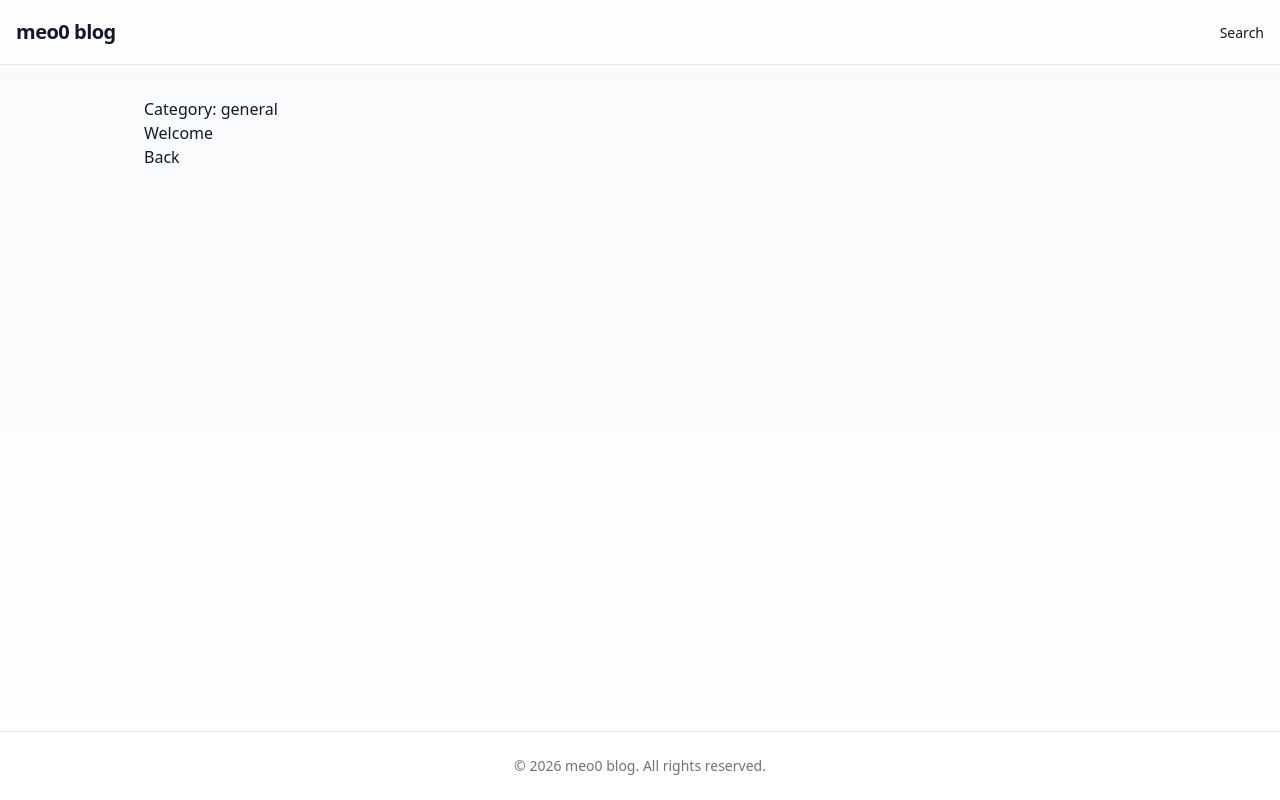
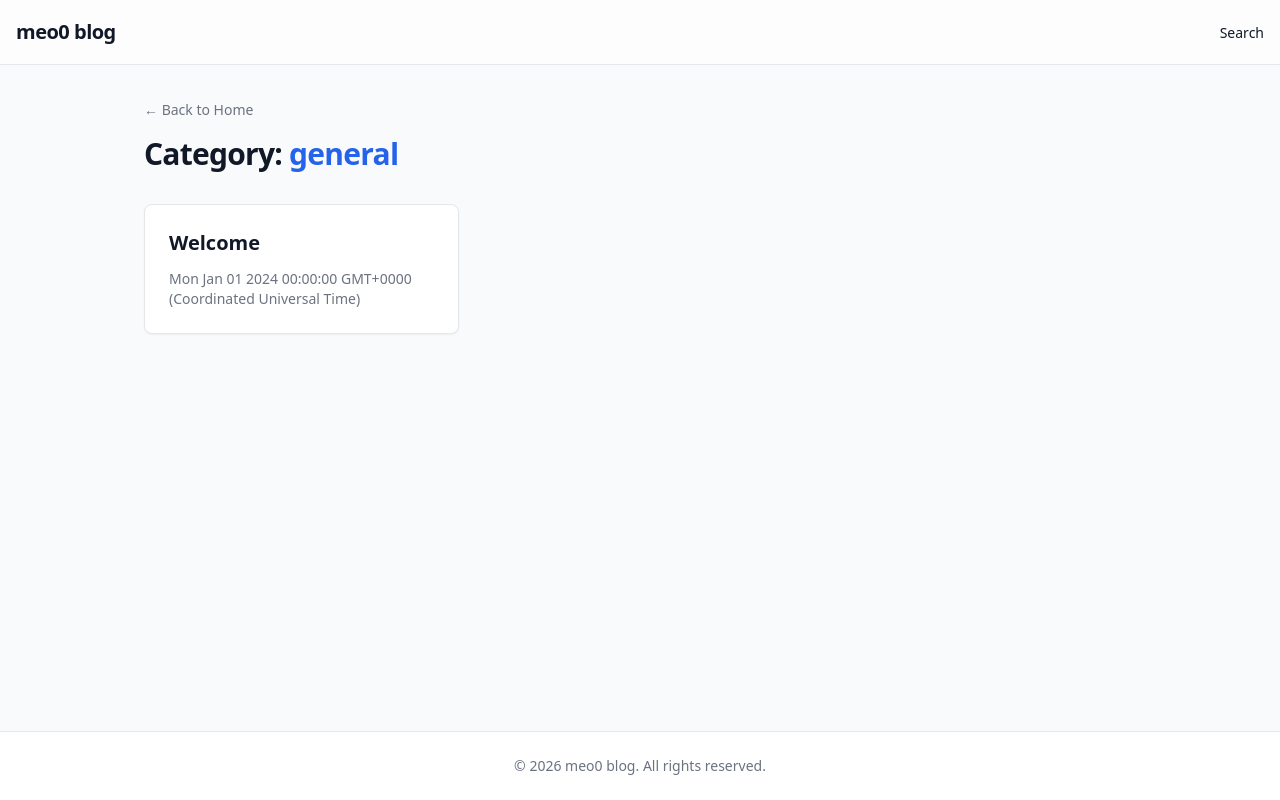
Before and after one commit to meo0/blog, a Next.js app: page /blog/categories/general in a window 1280 px wide. Built offline with nearby package versions, Linux system fonts and the light colour scheme.

Commit message:
[fix design] tags, catetories view

```diff
--- a/src/app/blog/categories/[categories]/page.tsx
+++ b/src/app/blog/categories/[categories]/page.tsx
@@ -1,5 +1,6 @@
 import Link from "next/link";
 import { getAllCategories, getAllPosts } from "@/lib/posts";
+import PostCard from "@/components/PostCard";
 
 export function generateStaticParams() {
   return getAllCategories().map((cat) => ({ categories: cat }));
@@ -11,17 +12,16 @@ export default function CategoryPage({ params }: { params: { categories: string
 
   return (
     <main>
-      <h1>Category: {category}</h1>
-      <ul>
+      <div className="mb-8">
+        <Link href="/" className="text-sm text-gray-500 hover:text-blue-600 mb-4 inline-block">&larr; Back to Home</Link>
+        <h1 className="text-3xl font-bold tracking-tight">Category: <span className="text-blue-600">{category}</span></h1>
+      </div>
+
+      <div className="grid grid-cols-1 md:grid-cols-2 lg:grid-cols-3 gap-6">
         {posts.map((p) => (
-          <li key={p.slug}>
-            <Link href={`/blog/${encodeURIComponent(p.slug)}`}>{p.title}</Link>
-          </li>
+          <PostCard key={p.slug} post={p} />
         ))}
-      </ul>
-      <p>
-        <Link href="/">Back</Link>
-      </p>
+      </div>
     </main>
   );
 }
--- a/src/app/blog/tag/[tag]/page.tsx
+++ b/src/app/blog/tag/[tag]/page.tsx
@@ -1,5 +1,6 @@
 import Link from "next/link";
 import { getAllPosts, getAllTags } from "@/lib/posts";
+import PostCard from "@/components/PostCard";
 
 export function generateStaticParams() {
   return getAllTags().map((tag) => ({ tag }));
@@ -11,17 +12,16 @@ export default function TagPage({ params }: { params: { tag: string } }) {
 
   return (
     <main>
-      <h1>Tag: {tag}</h1>
-      <ul>
+      <div className="mb-8">
+        <Link href="/" className="text-sm text-gray-500 hover:text-blue-600 mb-4 inline-block">&larr; Back to Home</Link>
+        <h1 className="text-3xl font-bold tracking-tight">Tag: <span className="text-blue-600">{tag}</span></h1>
+      </div>
+
+      <div className="grid grid-cols-1 md:grid-cols-2 lg:grid-cols-3 gap-6">
         {posts.map((p) => (
-          <li key={p.slug}>
-            <Link href={`/blog/${encodeURIComponent(p.slug)}`}>{p.title}</Link>
-          </li>
+          <PostCard key={p.slug} post={p} />
         ))}
-      </ul>
-      <p>
-        <Link href="/">Back</Link>
-      </p>
+      </div>
     </main>
   );
 }
--- a/src/app/globals.css
+++ b/src/app/globals.css
@@ -18,7 +18,5 @@
 
 body {
     color: rgb(var(--foreground-rgb));
-    background: linear-gradient(to bottom,
-            transparent,
-            rgb(var(--background-end-rgb))) rgb(var(--background-start-rgb));
+    @apply bg-gray-50;
 }
--- a/src/app/page.tsx
+++ b/src/app/page.tsx
@@ -1,5 +1,6 @@
 import Link from "next/link";
 import { getAllPosts, getAllTags, getAllCategories } from "@/lib/posts";
+import PostCard from "@/components/PostCard";
 
 export default function BlogIndexPage() {
   const posts = getAllPosts();
@@ -17,27 +18,7 @@ export default function BlogIndexPage() {
         <h2 className="text-2xl font-bold tracking-tight mb-6">Latest Posts</h2>
         <div className="grid grid-cols-1 md:grid-cols-2 lg:grid-cols-3 gap-6">
           {posts.map((p) => (
-            <Link
-              key={p.slug}
-              href={`/blog/${encodeURIComponent(p.slug)}`}
-              className="group block p-6 bg-white rounded-lg border border-gray-200 shadow-sm hover:shadow-md hover:border-blue-500 transition-all duration-200"
-            >
-              <article className="space-y-2">
-                <h3 className="text-xl font-semibold group-hover:text-blue-600 transition-colors">
-                  {p.title}
-                </h3>
-                {p.date && (
-                  <p className="text-sm text-gray-500">
-                    {p.date}
-                  </p>
-                )}
-                {p.description && (
-                   <p className="text-gray-600 line-clamp-3 text-sm">
-                       {p.description}
-                   </p>
-                )}
-              </article>
-            </Link>
+            <PostCard key={p.slug} post={p} />
           ))}
         </div>
       </section>
@@ -65,9 +46,9 @@ export default function BlogIndexPage() {
               <li key={c}>
                 <Link
                   href={`/blog/categories/${encodeURIComponent(c)}`}
-                  className="text-gray-600 hover:text-blue-600 transition-colors flex items-center"
+                  className="text-gray-700 font-medium hover:text-blue-600 hover:bg-white transition-all flex items-center p-2 rounded-md hover:shadow-sm"
                 >
-                  <span className="w-2 h-2 bg-gray-300 rounded-full mr-2"></span>
+                  <span className="w-2 h-2 bg-blue-500 rounded-full mr-3"></span>
                   {c}
                 </Link>
               </li>
--- /dev/null
+++ b/src/components/PostCard.tsx
@@ -0,0 +1,33 @@
+import Link from "next/link";
+
+type Post = {
+  slug: string;
+  title: string;
+  date?: string;
+  description?: string;
+};
+
+export default function PostCard({ post }: { post: Post }) {
+  return (
+    <Link
+      href={`/blog/${encodeURIComponent(post.slug)}`}
+      className="group block p-6 bg-white rounded-lg border border-gray-200 shadow-sm hover:shadow-md hover:border-blue-500 transition-all duration-200"
+    >
+      <article className="space-y-3">
+        <h3 className="text-xl font-bold group-hover:text-blue-600 transition-colors">
+          {post.title}
+        </h3>
+        {post.date && (
+          <time dateTime={post.date} className="block text-sm text-gray-500">
+            {post.date}
+          </time>
+        )}
+        {post.description && (
+          <p className="text-gray-600 line-clamp-3 text-sm leading-relaxed">
+            {post.description}
+          </p>
+        )}
+      </article>
+    </Link>
+  );
+}
```
